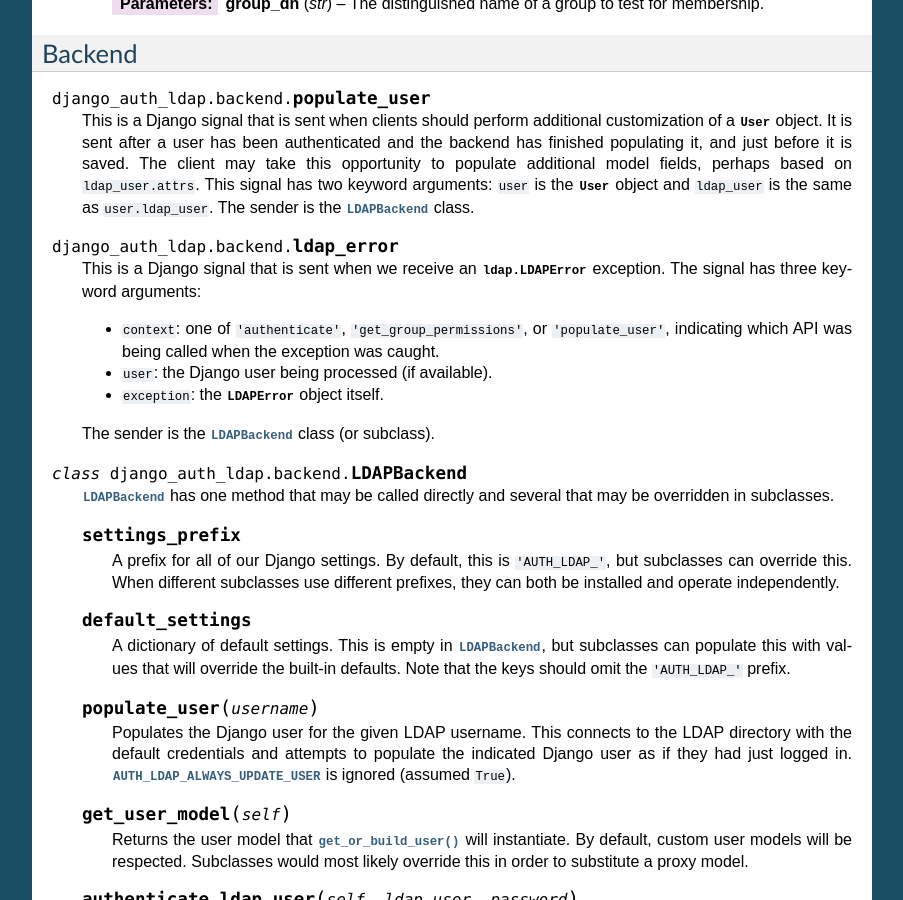
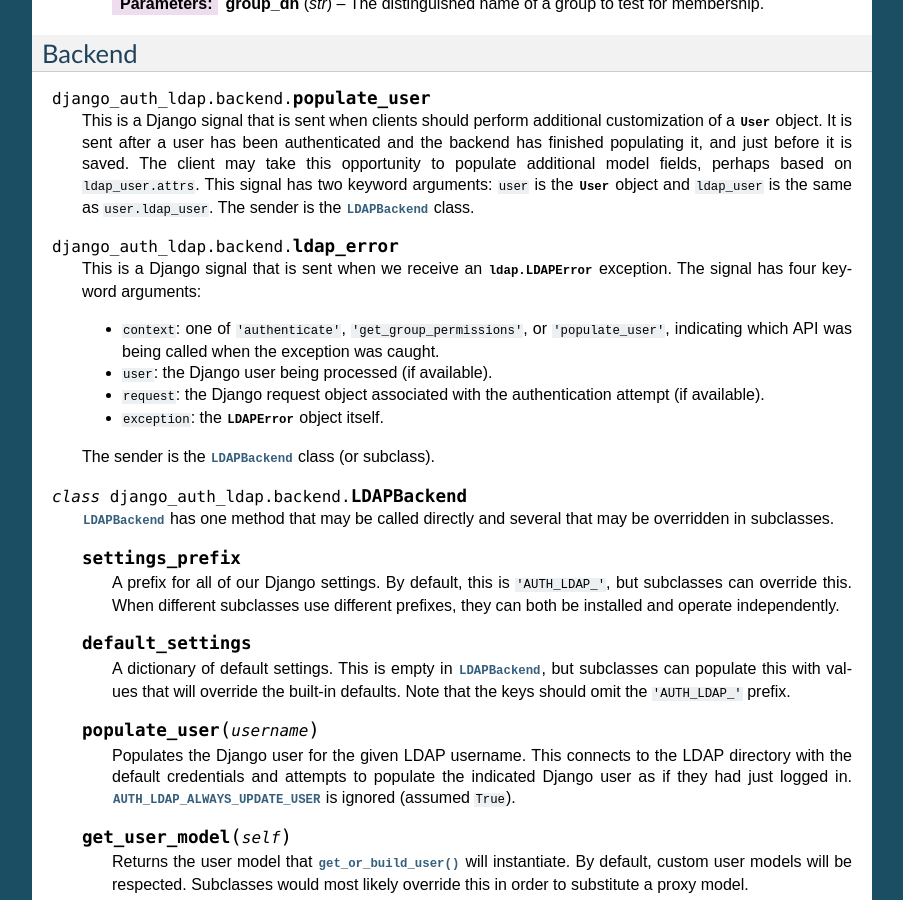
Before and after one commit to django-auth-ldap/django-auth-ldap, a Sphinx documentation site: the page built from docs/reference.rst, in a window 1280 px wide and 900 px high, scrolled down 6948 px. Shown: the whole window, without its empty margins (198-1101 px from the left). Built offline with Sphinx 7.4.7, drawn with Linux system fonts in a browser that asks for light colours.

Commit message:
Add request object to the ldap_error signal

```diff
--- a/docs/reference.rst
+++ b/docs/reference.rst
@@ -552,12 +552,14 @@
 
 
     This is a Django signal that is sent when we receive an
-    :exc:`ldap.LDAPError` exception. The signal has three keyword arguments:
+    :exc:`ldap.LDAPError` exception. The signal has four keyword arguments:
 
     - ``context``: one of ``'authenticate'``, ``'get_group_permissions'``, or
       ``'populate_user'``, indicating which API was being called when the
       exception was caught.
     - ``user``: the Django user being processed (if available).
+    - ``request``: the Django request object associated with the
+      authentication attempt (if available).
     - ``exception``: the :exc:`~ldap.LDAPError` object itself.
 
     The sender is the :class:`~django_auth_ldap.backend.LDAPBackend` class (or
```
Also changed, not shown: 3 other files.
